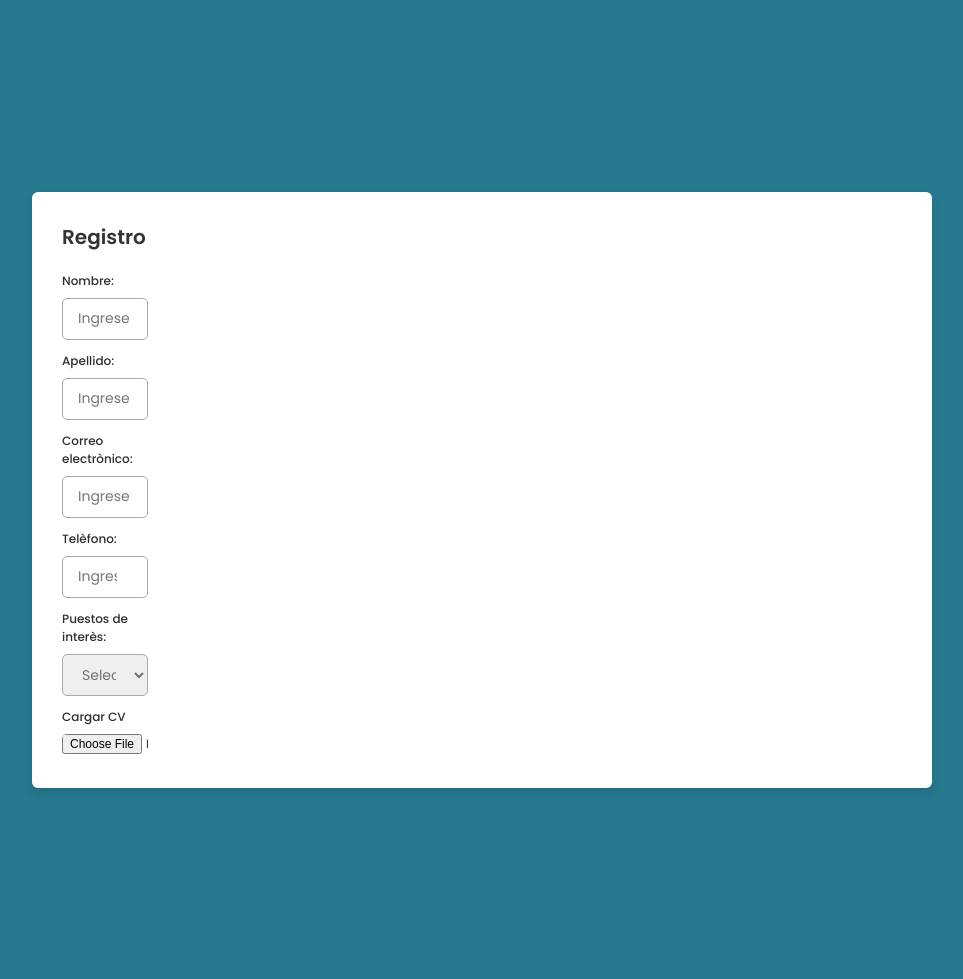
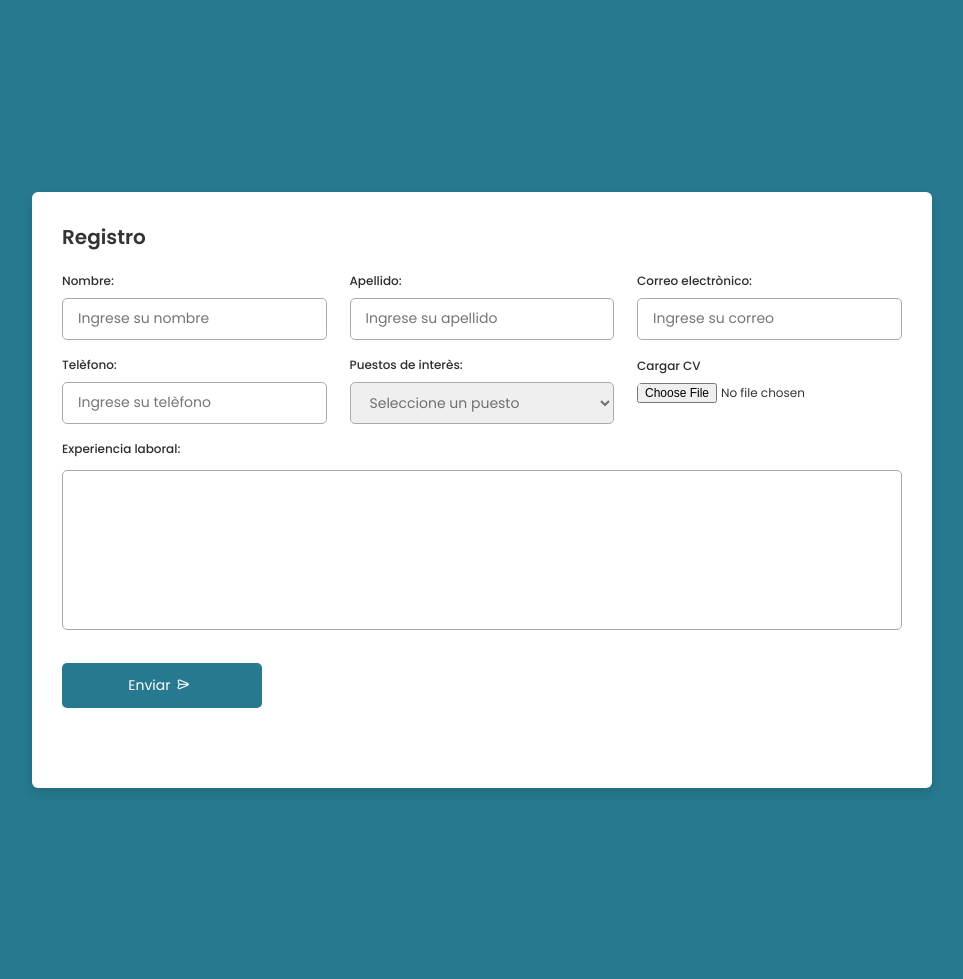
Before and after one commit to sebssM/formulario, a PHP site: page /php/index.php in a window 1280 px wide. Shown: the whole page, without its empty margins (158-1121 px from the left). Run offline with PHP 8.4, Linux system fonts and the light colour scheme.

Commit message:
se agrega la modificacion

```diff
--- a/css/index.css
+++ b/css/index.css
@@ -47,6 +47,8 @@
     transition: 0.3s ease;
 }
 
+
+
 .container form .title {
     margin-bottom: 8px;
     font-size: 16px;
@@ -55,7 +57,7 @@
     color: #333;
 }
 
-.container form .cam {
+.container form .fields{
     display: flex;
     align-items: center;
     justify-content: space-between;
```
